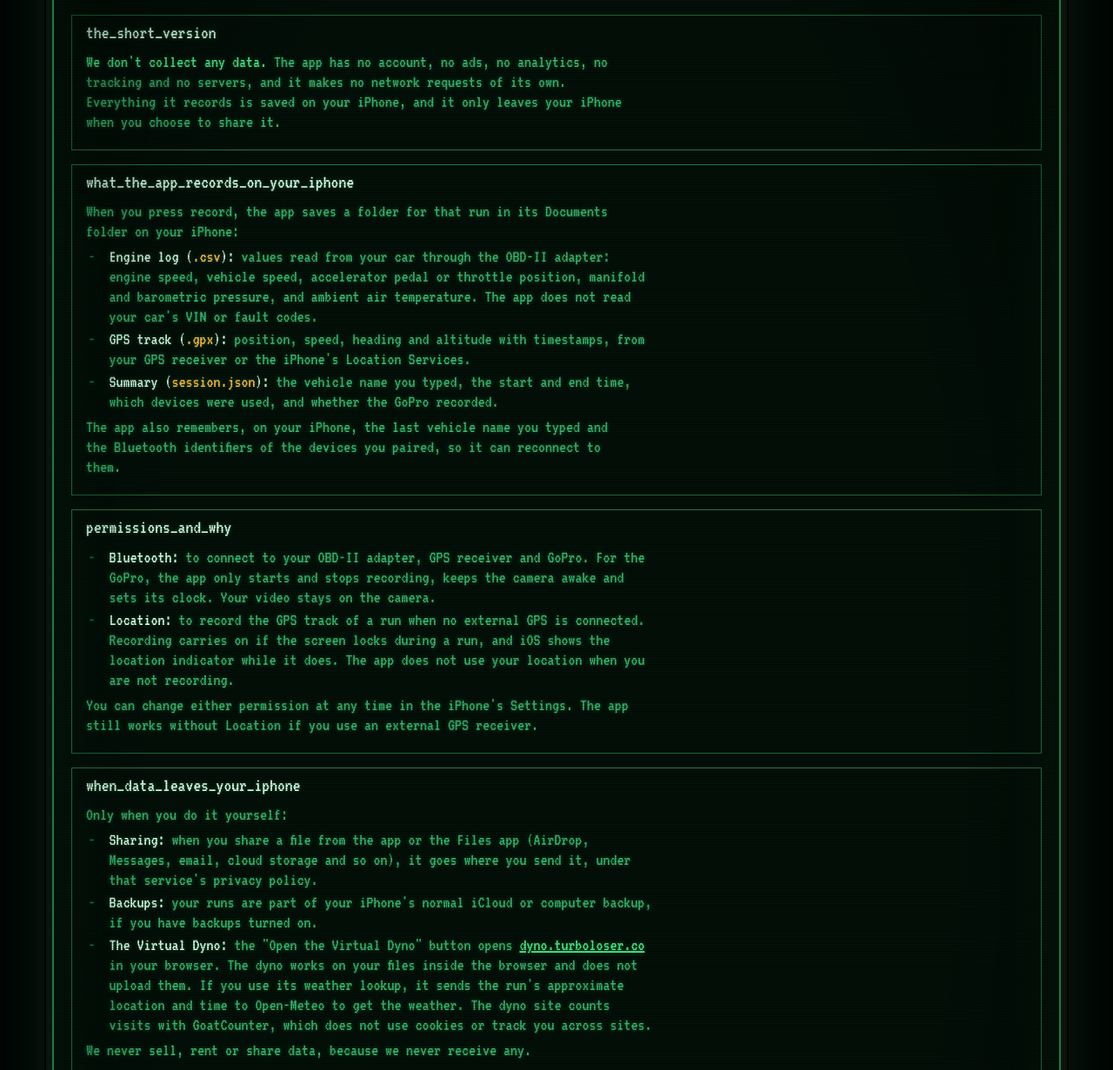
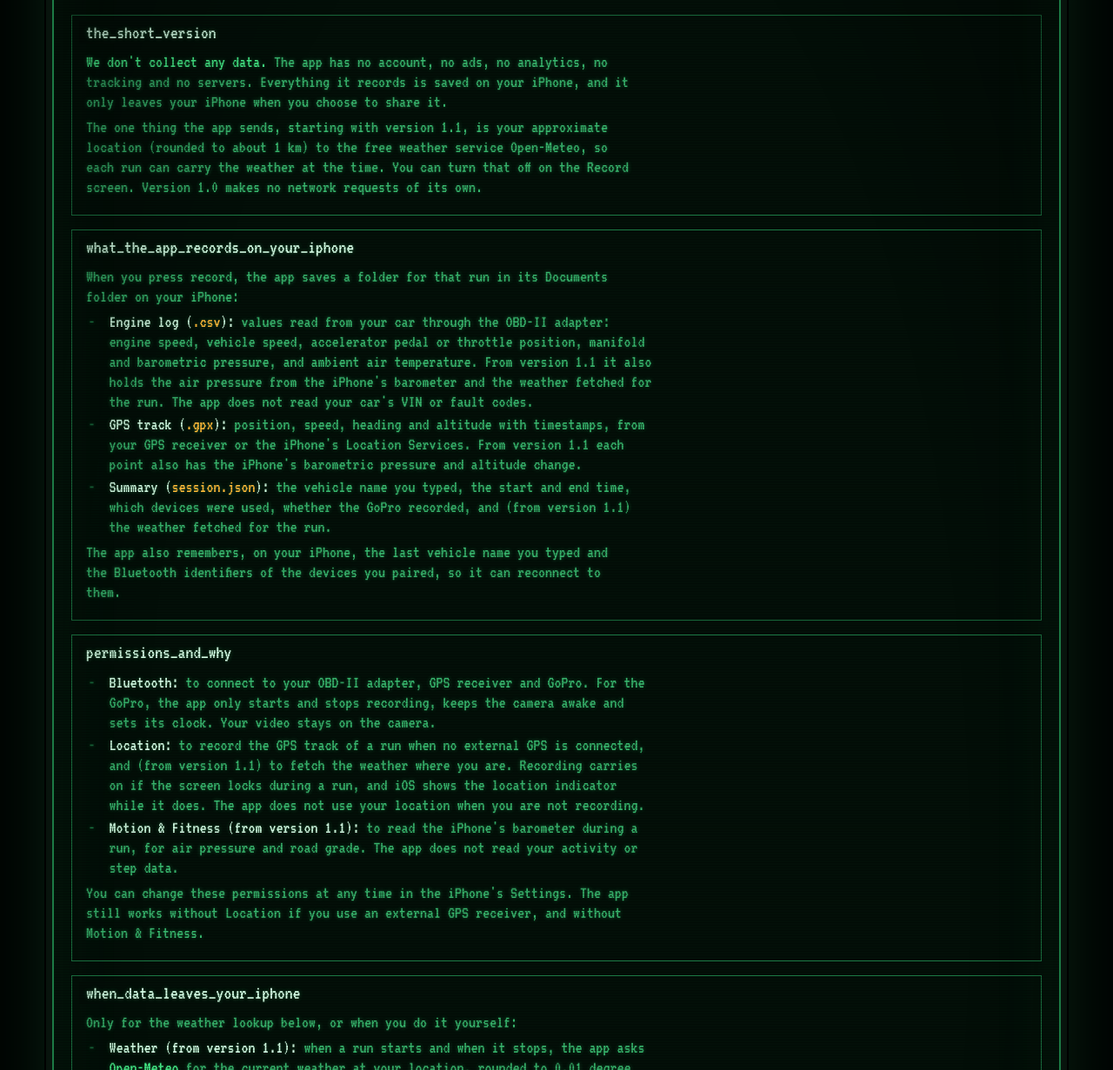
Before and after one commit to syntaxless/virtual-dyno-logger-site, a plain HTML site: page privacy/index.html in a window 1280 px wide. Shown: the part 189-1420 px from the top of the page at 87% size. Drawn offline with Linux system fonts and the light colour scheme.

Commit message:
Privacy policy: the weather lookup and barometer in version 1.1 (#1)
Claude-Session: https://claude.ai/code/session_01PpiA3Ni68GF1uojTFdPqD3

Co-authored-by: Claude <noreply@anthropic.com>

```diff
--- a/privacy/index.html
+++ b/privacy/index.html
@@ -32,15 +32,16 @@ try{let s;try{s=sessionStorage.getItem("vdl-boot");sessionStorage.setItem("vdl-b
 <main id="main">
 <section aria-labelledby="short">
  <h2 id="short">the_short_version</h2>
- <p><span class="ok">We don't collect any data.</span> The app has no account, no ads, no analytics, no tracking and no servers, and it makes no network requests of its own. Everything it records is saved on your iPhone, and it only leaves your iPhone when you choose to share it.</p>
+ <p><span class="ok">We don't collect any data.</span> The app has no account, no ads, no analytics, no tracking and no servers. Everything it records is saved on your iPhone, and it only leaves your iPhone when you choose to share it.</p>
+ <p>The one thing the app sends, starting with version 1.1, is your approximate location (rounded to about 1 km) to the free weather service Open-Meteo, so each run can carry the weather at the time. You can turn that off on the Record screen. Version 1.0 makes no network requests of its own.</p>
 </section>
 <section aria-labelledby="records">
  <h2 id="records">what_the_app_records_on_your_iphone</h2>
  <p>When you press record, the app saves a folder for that run in its Documents folder on your iPhone:</p>
  <ul>
-  <li><strong>Engine log (<code>.csv</code>):</strong> values read from your car through the OBD-II adapter: engine speed, vehicle speed, accelerator pedal or throttle position, manifold and barometric pressure, and ambient air temperature. The app does not read your car's VIN or fault codes.</li>
-  <li><strong>GPS track (<code>.gpx</code>):</strong> position, speed, heading and altitude with timestamps, from your GPS receiver or the iPhone's Location Services.</li>
-  <li><strong>Summary (<code>session.json</code>):</strong> the vehicle name you typed, the start and end time, which devices were used, and whether the GoPro recorded.</li>
+  <li><strong>Engine log (<code>.csv</code>):</strong> values read from your car through the OBD-II adapter: engine speed, vehicle speed, accelerator pedal or throttle position, manifold and barometric pressure, and ambient air temperature. From version 1.1 it also holds the air pressure from the iPhone's barometer and the weather fetched for the run. The app does not read your car's VIN or fault codes.</li>
+  <li><strong>GPS track (<code>.gpx</code>):</strong> position, speed, heading and altitude with timestamps, from your GPS receiver or the iPhone's Location Services. From version 1.1 each point also has the iPhone's barometric pressure and altitude change.</li>
+  <li><strong>Summary (<code>session.json</code>):</strong> the vehicle name you typed, the start and end time, which devices were used, whether the GoPro recorded, and (from version 1.1) the weather fetched for the run.</li>
  </ul>
  <p>The app also remembers, on your iPhone, the last vehicle name you typed and the Bluetooth identifiers of the devices you paired, so it can reconnect to them.</p>
 </section>
@@ -48,19 +49,21 @@ try{let s;try{s=sessionStorage.getItem("vdl-boot");sessionStorage.setItem("vdl-b
  <h2 id="perm">permissions_and_why</h2>
  <ul>
   <li><strong>Bluetooth:</strong> to connect to your OBD-II adapter, GPS receiver and GoPro. For the GoPro, the app only starts and stops recording, keeps the camera awake and sets its clock. Your video stays on the camera.</li>
-  <li><strong>Location:</strong> to record the GPS track of a run when no external GPS is connected. Recording carries on if the screen locks during a run, and iOS shows the location indicator while it does. The app does not use your location when you are not recording.</li>
+  <li><strong>Location:</strong> to record the GPS track of a run when no external GPS is connected, and (from version 1.1) to fetch the weather where you are. Recording carries on if the screen locks during a run, and iOS shows the location indicator while it does. The app does not use your location when you are not recording.</li>
+  <li><strong>Motion &amp; Fitness (from version 1.1):</strong> to read the iPhone's barometer during a run, for air pressure and road grade. The app does not read your activity or step data.</li>
  </ul>
- <p>You can change either permission at any time in the iPhone's Settings. The app still works without Location if you use an external GPS receiver.</p>
+ <p>You can change these permissions at any time in the iPhone's Settings. The app still works without Location if you use an external GPS receiver, and without Motion &amp; Fitness.</p>
 </section>
 <section aria-labelledby="share">
  <h2 id="share">when_data_leaves_your_iphone</h2>
- <p>Only when you do it yourself:</p>
+ <p>Only for the weather lookup below, or when you do it yourself:</p>
  <ul>
+  <li><strong>Weather (from version 1.1):</strong> when a run starts and when it stops, the app asks <a href="https://open-meteo.com/">Open-Meteo</a> for the current weather at your location, rounded to 0.01 degree (about 1 km). Nothing else is sent with it: no name, account, device ID or cookie. Open-Meteo may log the request, like any web service, under its <a href="https://open-meteo.com/en/terms#privacy">privacy terms</a>. Turn off "Fetch the weather for each run" on the Record screen to stop it; the dyno can still look the weather up later.</li>
   <li><strong>Sharing:</strong> when you share a file from the app or the Files app (AirDrop, Messages, email, cloud storage and so on), it goes where you send it, under that service's privacy policy.</li>
   <li><strong>Backups:</strong> your runs are part of your iPhone's normal iCloud or computer backup, if you have backups turned on.</li>
   <li><strong>The Virtual Dyno:</strong> the "Open the Virtual Dyno" button opens <a href="https://dyno.turboloser.co/">dyno.turboloser.co</a> in your browser. The dyno works on your files inside the browser and does not upload them. If you use its weather lookup, it sends the run's approximate location and time to Open-Meteo to get the weather. The dyno site counts visits with GoatCounter, which does not use cookies or track you across sites.</li>
  </ul>
- <p>We never sell, rent or share data, because we never receive any.</p>
+ <p>We never sell, rent or share data, because we never receive any. The weather request goes from your iPhone straight to Open-Meteo, not to us.</p>
 </section>
 <section aria-labelledby="delete">
  <h2 id="delete">deleting_your_data</h2>
@@ -72,7 +75,7 @@ try{let s;try{s=sessionStorage.getItem("vdl-boot");sessionStorage.setItem("vdl-b
 </section>
 <section aria-labelledby="kids">
  <h2 id="kids">children</h2>
- <p>The app is not directed at children and collects no personal information from anyone, including children under 13.</p>
+ <p>The app is not directed at children and collects no personal information from anyone, including children under 13. The approximate location sent for the weather is not linked to any person.</p>
 </section>
 <section aria-labelledby="changes">
  <h2 id="changes">changes_and_contact</h2>
```
Also changed, not shown: index.html (+1 -1 lines).
